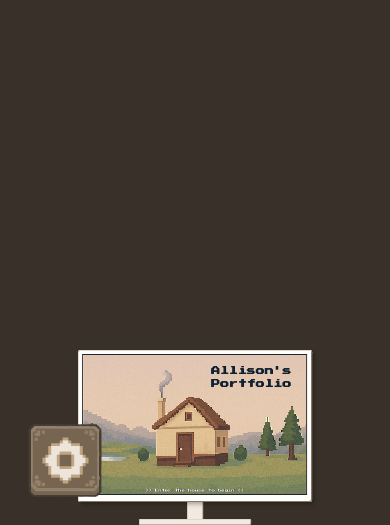
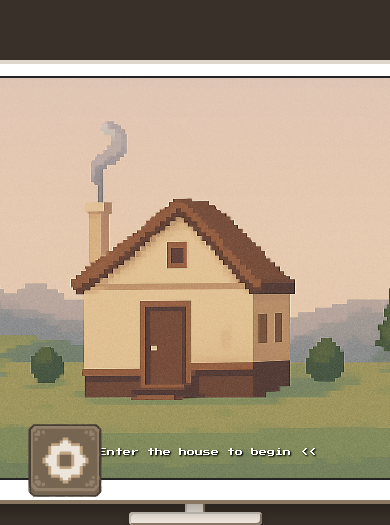
Before and after one commit to allisonlyhuang/portfolio, a React (Vite) app: page / in a window 390 px wide. Shown: the part 319-844 px from the top of the page. Built offline with nearby package versions, Linux system fonts and the light colour scheme.

Commit message:
Revert "dynamic changes for start-page mobile"
This reverts commit 2fdd4143b3660a84cacc0d75a2407f11162a47b7.

```diff
--- a/src/css/startpage.css
+++ b/src/css/startpage.css
@@ -1,18 +1,9 @@
-:root {
-  --scale: 1;
-  /* dynamically updated with JS */
-}
-
 .monitor-page {
-  min-height: calc(100vh * var(--scale) * 1.2);
+  min-height: 100vh;
   display: flex;
   flex-direction: column;
   justify-content: flex-end;
   align-items: center;
-  position: absolute;
-  left: 50%;
-  transform: translateX(-50%);
-  bottom: 0;
 }
 
 .monitor-wrapper {
@@ -29,87 +20,77 @@
 .monitor-bezel {
   position: relative;
   background: #faf4ed;
-  padding: calc(16px * var(--scale));
-  border-radius: calc(8px * var(--scale));
+  padding: 16px;
+  border-radius: 8px;
   image-rendering: pixelated;
   filter: contrast(1.2);
   box-shadow:
-    inset calc(4px * var(--scale)) calc(4px * var(--scale)) 0px #d0c8bf,
-    inset calc(-4px * var(--scale)) calc(-4px * var(--scale)) 0px #897968,
-    calc(8px * var(--scale)) calc(8px * var(--scale)) calc(16px * var(--scale)) rgba(0, 0, 0, 0.3);
-}
-
-.overlay {
-  position: fixed;
-    inset: 0;
-    background: #0d0d0d;
-    color: #fff;
-    display: flex;
-    align-items: center;
-    justify-content: center;
-    font-family: "Press Start 2P", sans-serif;
-    z-index: 9999;
-    font-size: 1.25rem;
+    inset 4px 4px 0px #d0c8bf,
+    inset -4px -4px 0px #897968,
+    8px 8px 16px rgba(0, 0, 0, 0.3);
 }
 
 .screen {
   cursor: pointer;
-  width: calc(800px * var(--scale));
-  height: calc(500px * var(--scale));
+  width: clamp(600px, min(80vw, 80vh * 1.5), 1800px);
+  height: clamp(400px, min(53.33vw, 80vh), 1200px);
   position: relative;
   overflow: hidden;
-  border: calc(2px * var(--scale)) solid #333333;
+  border: 2px solid #333333;
   image-rendering: pixelated;
 }
 
 .door-box {
   filter: opacity(0);
   position: absolute;
-  top: calc(57% * var(--scale));
-  left: calc(41% * var(--scale));
-  width: calc(90px * var(--scale));
-  height: calc(140px * var(--scale));
+  top: 57%;
+  left: 41%;
+  width: 6vw;
+  height: 18vh;
   z-index: 999;
-  max-width: calc(90px * var(--scale));
-  max-height: calc(140px * var(--scale));
-  min-height: calc(80px * var(--scale));
+  max-width: 90px;
+  max-height: 140px;
+  min-height: 80px;
 }
 
 .screen-text {
   position: absolute;
-  bottom: calc(5% * var(--scale));
+  bottom: 5%;
   left: 50%;
   transform: translateX(-50%);
   color: #ffffff;
   font-family: "Press Start 2P", sans-serif;
-  font-size: calc(12px * var(--scale));
-  text-shadow: calc(1px * var(--scale)) calc(1px * var(--scale)) calc(2px * var(--scale)) #000;
+  font-size: clamp(8px, 0.75vw, 16px);
+  text-shadow: 1px 1px 2px #000;
   white-space: nowrap;
   overflow: hidden;
   text-overflow: ellipsis;
   max-width: 90%;
   z-index: 999;
   transition: transform 0.2s ease-in-out;
+  /* smooth animation */
 }
 
 .screen-text:hover {
   cursor: pointer;
-  transform: translateX(-50%) scale(calc(1.1 * var(--scale)));
+  transform: translateX(-50%) scale(1.1);
+  /* subtle zoom */
 }
 
 .screen-text::before {
   font-family: 'Press Start 2P';
-  font-size: calc(12px * var(--scale));
+  font-size: clamp(8px, 0.75vw, 16px);
   content: '>>';
-  margin-right: calc(10px * var(--scale));
+  margin-right: 10px;
   color: #ffffff;
+
 }
 
 .screen-text::after {
   font-family: 'Press Start 2P';
-  font-size: calc(12px * var(--scale));
+  font-size: clamp(8px, 0.75vw, 16px);
   content: '<<';
-  margin-left: calc(10px * var(--scale));
+  margin-left: 10px;
   color: #ffffff;
 }
 
@@ -124,7 +105,13 @@
   pointer-events: none;
   filter: saturate(0.7) contrast(0.8);
   z-index: 1;
+
+  /* no image highlight */
   user-select: none;
+  -webkit-user-select: none;
+  -moz-user-select: none;
+  -ms-user-select: none;
+  -webkit-touch-callout: none;
 }
 
 .title_name {
@@ -132,15 +119,15 @@
   font-family: 'Press Start 2P';
   position: absolute;
   z-index: 1000000;
-  right: calc(54px * var(--scale));
-  top: calc(32px * var(--scale));
-  font-size: calc(32px * var(--scale));
-  text-shadow: calc(1px * var(--scale)) calc(1px * var(--scale)) calc(2px * var(--scale)) #000;
+  right: 3.5vw;
+  top: 4vh;
+  font-size: 2vw;
+  text-shadow: 1px 1px 2px #000;
 }
 
 .monitor-brand-container {
   text-align: center;
-  margin-top: calc(8px * var(--scale));
+  margin-top: 8px;
 }
 
 .stand-container {
@@ -149,35 +136,35 @@
 }
 
 .stand-neck {
-  margin-top: calc(-18px * var(--scale));
+  margin-top: -18px;
   background: #f2eae0;
-  width: calc(60px * var(--scale));
-  height: calc(80px * var(--scale));
+  width: clamp(20px, 2vw, 90px);
+  height: clamp(26px, 4vw, 120px);
   image-rendering: pixelated;
   box-shadow:
-    inset calc(2px * var(--scale)) 0 0 #d0c8bf,
-    inset calc(-2px * var(--scale)) 0 0 #897968;
+    inset 2px 0 0 #d0c8bf,
+    inset -2px 0 0 #897968;
 }
 
 .stand-base {
   background: #f2eae0;
-  width: calc(400px * var(--scale));
-  height: calc(20px * var(--scale));
+  width: clamp(133px, 13.33vw, 600px);
+  height: clamp(13px, 1.33vw, 60px);
   margin: 0 auto;
-  border-radius: calc(4px * var(--scale));
+  border-radius: 4px;
   image-rendering: pixelated;
   box-shadow:
-    inset calc(2px * var(--scale)) calc(2px * var(--scale)) 0 #d0c8bf,
-    inset calc(-2px * var(--scale)) calc(-2px * var(--scale)) 0 #897968,
-    0 calc(4px * var(--scale)) calc(8px * var(--scale)) rgba(0, 0, 0, 0.2);
+    inset 2px 2px 0 #d0c8bf,
+    inset -2px -2px 0 #897968,
+    0 4px 8px rgba(0, 0, 0, 0.2);
 }
 
 .test {
   position: absolute;
-  top: calc(64% * var(--scale));
-  left: calc(45% * var(--scale));
-  width: calc(5px * var(--scale));
-  height: calc(5px * var(--scale));
+  top: 64%;
+  left: 45%;
+  width: 5px;
+  height: 5px;
   background-color: none;
   z-index: 1000;
 }
--- a/src/pages/startpage.jsx
+++ b/src/pages/startpage.jsx
@@ -1,4 +1,4 @@
-import { useState, useRef, useEffect } from 'react';
+import { useState, useRef } from 'react';
 import doors_open from '../assets/start-page/start_page_open_door.png';
 import doors_closed from '../assets/start-page/start_page_closed_door.png';
 import '../css/startpage.css';
@@ -7,7 +7,6 @@ function Start({ onNavigate, handleClick }) {
     const doorRef = useRef(null);
     const [doorsOpen, setDoorsOpen] = useState(false);
     const [dialogueIndex, setDialogueIndex] = useState(0);
-    const [showOverlay, setShowOverlay] = useState(true); // overlay state
 
     const dialogue = [
         "Enter the house to begin",
@@ -29,40 +28,14 @@ function Start({ onNavigate, handleClick }) {
             const centerX = rect.left + rect.width / 2;
             const centerY = rect.top + rect.height / 2;
 
-            onNavigate("/home", { x: centerX, y: centerY });
+            onNavigate("/home", {
+                x: centerX,
+                y: centerY
+            });
         }
     };
 
-    // Hide overlay after a delay (optional)
-    useEffect(() => {
-        const timer = setTimeout(() => {
-            setShowOverlay(false);
-        }, 3000);
-        return () => clearTimeout(timer);
-    }, []);
-
-    useEffect(() => {
-        const updateScale = () => {
-            const baseWidth = 1400;
-            const baseHeight = 550;
-            const scale = Math.min(window.innerWidth / baseWidth, window.innerHeight / baseHeight);
-            document.documentElement.style.setProperty('--scale', scale);
-        };
-
-        updateScale();
-        window.addEventListener('resize', updateScale);
-        return () => window.removeEventListener('resize', updateScale);
-    }, []);
-
     return (
-        <div>
-            {showOverlay && (
-                <div className="overlay">
-                    <div className="overlay-content">
-                        Website not supported on Mobile
-                    </div>
-                </div>
-            )}
         <div className="monitor-page">
             <div className="monitor-wrapper">
                 <div className="monitor-container">
@@ -74,7 +47,7 @@ function Start({ onNavigate, handleClick }) {
                                 alt="monitor background"
                             />
                             <div className="title_name">
-                                Allison's <br />
+                                Allison's <br></br>
                                 Portfolio
                             </div>
                             <button
@@ -98,7 +71,6 @@ function Start({ onNavigate, handleClick }) {
                 </div>
             </div>
         </div>
-        </div>
     );
 }
 
```
Also changed, not shown: src/components/overlay.jsx (+21 -21 lines), 1 other file (tests, documents, lock files or other folders).
